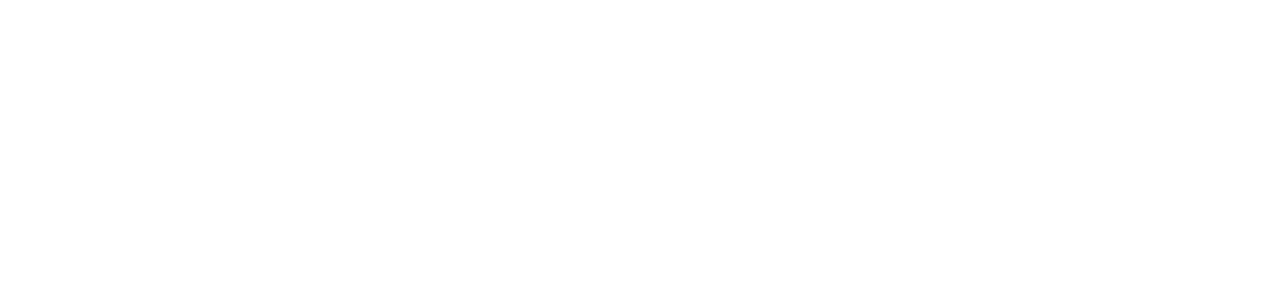
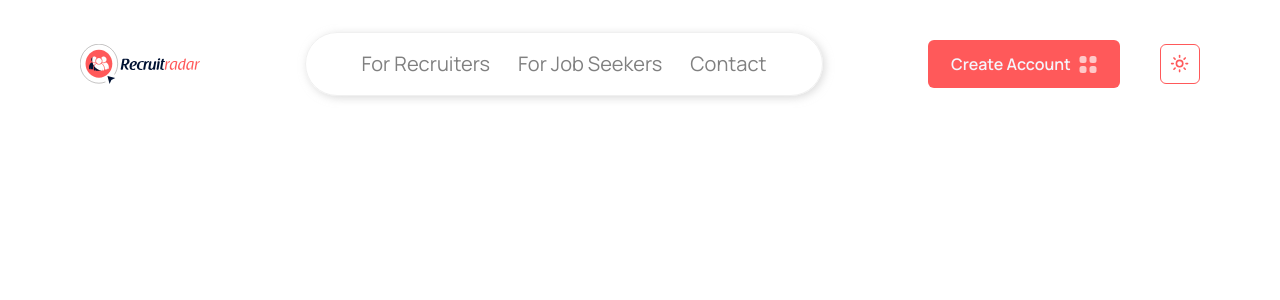
Before and after one commit to Recruitiing-Platform/recruit-radar, a Next.js app: page / in a window 1280 px wide. Shown: the top 300 px of the page. Built offline with nearby package versions, Linux system fonts and the light colour scheme.

Commit message:
feat: :sparkles: add nav bar component

```diff
--- a/app/layout.tsx
+++ b/app/layout.tsx
@@ -2,6 +2,7 @@
 import { Manrope } from 'next/font/google';
 import './globals.css';
 import { ThemeProvider } from '@/components/theme-provider';
+import NavBarComponent from '@/components/NavBarComponent';
 
 const manrope = Manrope({ subsets: ['latin'] });
 
@@ -24,6 +25,7 @@
           enableSystem
           disableTransitionOnChange
         >
+          <NavBarComponent />
           {children}
         </ThemeProvider>
       </body>
--- a/components/ButtonComponent.tsx
+++ b/components/ButtonComponent.tsx
@@ -9,7 +9,7 @@
 
 const ButtonComponent = (props: Props) => {
   return (
-    <Button className={`flex items-center justify-center gap-1 ${props.className}`}>
+    <Button className={`flex items-center justify-center gap-2 ${props.className}`}>
       <span>{props.btnText}</span>
       <svg
         xmlns="http://www.w3.org/2000/svg"
--- a/components/ModeToggle.tsx
+++ b/components/ModeToggle.tsx
@@ -24,7 +24,7 @@
           <span className="sr-only">Toggle theme</span>
         </Button>
       </DropdownMenuTrigger>
-      <DropdownMenuContent align="end">
+      <DropdownMenuContent align="center">
         <DropdownMenuItem onClick={() => setTheme("light")}>
           Light
         </DropdownMenuItem>
--- /dev/null
+++ b/components/NavBarComponent.tsx
@@ -0,0 +1,87 @@
+'use client';
+
+import Image from 'next/image';
+import Link from 'next/link';
+import React, { useEffect, useState } from 'react';
+import ButtonComponent from './ButtonComponent';
+import { ModeToggle } from './ModeToggle';
+import { usePathname } from 'next/navigation';
+import { navData } from '@/data';
+import { NavDataInterface } from '@/interfaces/NavDataInterface';
+
+type Props = {};
+
+const NavBarComponent = (props: Props) => {
+  const pathname = usePathname();
+
+  const [scrolled, setScrolled] = useState<boolean>(false);
+
+  useEffect(() => {
+    const handleNavBarScroll = () =>
+      window.scrollY > 50 ? setScrolled(true) : setScrolled(false);
+
+    window.addEventListener('scroll', handleNavBarScroll);
+
+    return () => window.removeEventListener('scroll', handleNavBarScroll);
+  }, []);
+
+  return (
+    <nav
+      className={`px-20 h-32 flex items-center justify-between ${
+        scrolled ? 'shadow-[2px_2px_2px_2px_rgba(198,198,198,0.07)]' : ''
+      }`}
+    >
+      {/* <nav> */}
+      {/* Logo */}
+      <Link href="/" className="hidden dark:flex">
+        <Image
+          src="/rr-dark.svg"
+          width={120}
+          height={30}
+          loading="lazy"
+          alt="RecruitRadar Logo"
+        />
+      </Link>
+      <Link href="/" className="dark:hidden">
+        <Image
+          src="/rr_light.svg"
+          width={120}
+          height={30}
+          loading="lazy"
+          alt="RecruitRadar Logo"
+        />
+      </Link>
+
+      {/* Nav Items */}
+      <ul className="flex h-16 items-center gap-7 shadow-[2px_2px_8px_0px_rgba(194,193,193,0.59)] dark:shadow-[2px_2px_4px_2px_rgba(198,198,198,0.07)] border border-recLightGrey dark:border-recSecondary rounded-full px-14">
+        {navData.map((data: NavDataInterface) => (
+          <>
+            <li
+              className={
+                pathname === data.link
+                  ? `text-[20px] font-recSemiBold text-recAccent`
+                  : `text-[20px] font-recRegular text-recSubtle`
+              }
+            >
+              <Link href={data.link}>{data.name}</Link>
+            </li>
+          </>
+        ))}
+      </ul>
+
+      <div className='flex gap-10 items-center'>
+        {/* Register button */}
+        <ButtonComponent
+          btnText="Create Account"
+          iconFill="#FFC8C8"
+          className="w-48 font-recSemiBold"
+        />
+
+        {/* Change mode component */}
+        <ModeToggle />
+      </div>
+    </nav>
+  );
+};
+
+export default NavBarComponent;
--- /dev/null
+++ b/data.ts
@@ -0,0 +1,14 @@
+export const navData = [
+    {
+        name: 'For Recruiters',
+        link: '/recruiter'
+    },
+    {
+        name: 'For Job Seekers',
+        link: '/seekers'
+    },
+    {
+        name: 'Contact',
+        link: '/contact'
+    },
+]
--- /dev/null
+++ b/interfaces/NavDataInterface.tsx
@@ -0,0 +1,4 @@
+export interface NavDataInterface {
+    name: string;
+    link: string;
+}
```
